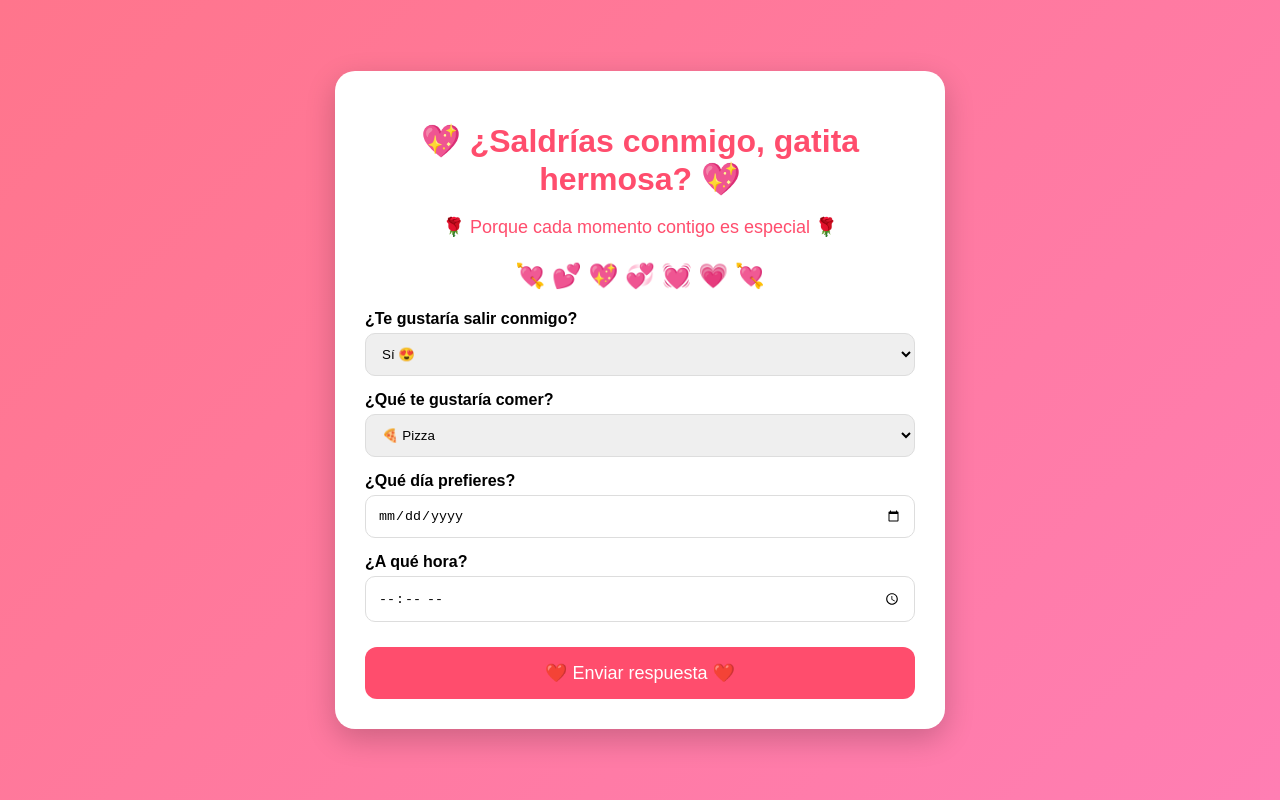
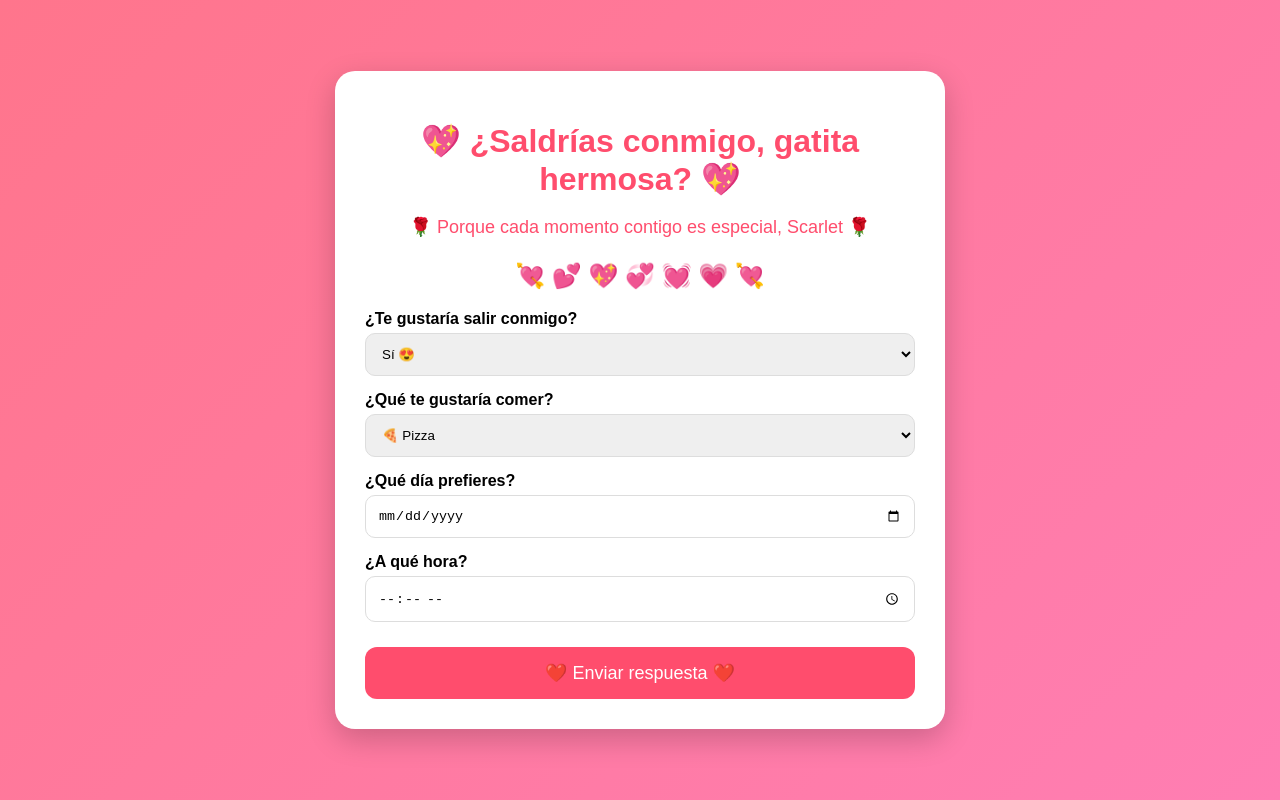
Before and after one commit to marlonZapata/gatita_scar, a plain HTML site: page index.html in a window 1280 px wide. Drawn offline with Linux system fonts and the light colour scheme.

Commit message:
Deploy Name

```diff
--- a/index.html
+++ b/index.html
@@ -92,7 +92,7 @@ button:hover{
 <h1>💖 ¿Saldrías conmigo, gatita hermosa? 💖</h1>
 
 <p class="subtitulo">
-🌹 Porque cada momento contigo es especial 🌹
+🌹 Porque cada momento contigo es especial, Scarlet 🌹
 </p>
 
 <p class="corazones">
```
